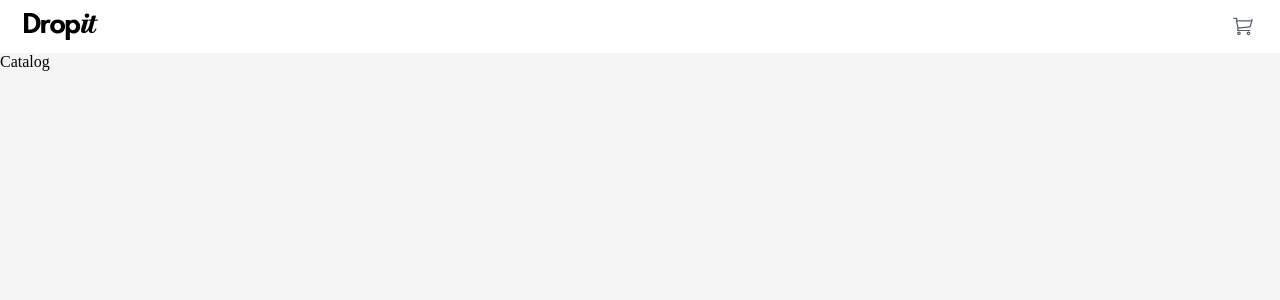
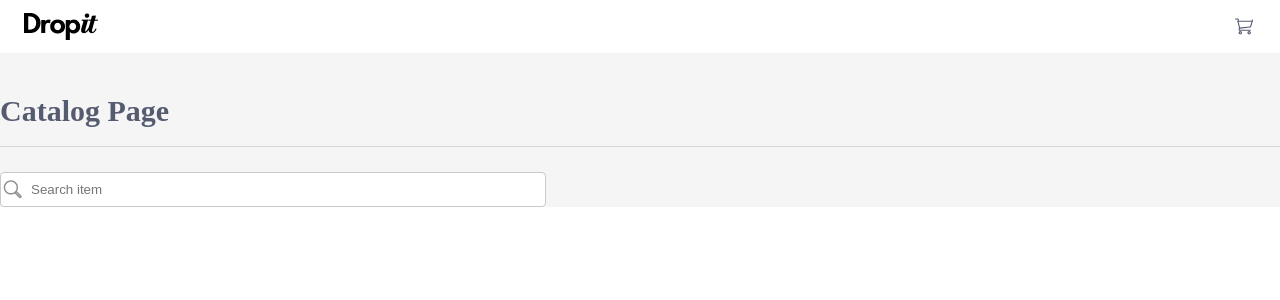
Before and after one commit to ItaiBarkav/dropit, an Angular app: page / in a window 1280 px wide. Shown: the top 300 px of the page. Built offline with nearby package versions, Linux system fonts and the light colour scheme.

Commit message:
Add search item input

```diff
--- a/angular.json
+++ b/angular.json
@@ -20,17 +20,13 @@
             "outputPath": "dist/dropit",
             "index": "src/index.html",
             "browser": "src/main.ts",
-            "polyfills": [
-              "zone.js"
-            ],
+            "polyfills": ["zone.js"],
             "tsConfig": "tsconfig.app.json",
             "inlineStyleLanguage": "scss",
-            "assets": [
-              "src/favicon.ico",
-              "src/assets"
-            ],
+            "assets": ["src/favicon.ico", "src/assets"],
             "styles": [
-              "src/styles.scss"
+              "src/styles.scss",
+              "./node_modules/@angular/material/prebuilt-themes/indigo-pink.css"
             ],
             "scripts": []
           },
@@ -79,19 +75,11 @@
         "test": {
           "builder": "@angular-devkit/build-angular:karma",
           "options": {
-            "polyfills": [
-              "zone.js",
-              "zone.js/testing"
-            ],
+            "polyfills": ["zone.js", "zone.js/testing"],
             "tsConfig": "tsconfig.spec.json",
             "inlineStyleLanguage": "scss",
-            "assets": [
-              "src/favicon.ico",
-              "src/assets"
-            ],
-            "styles": [
-              "src/styles.scss"
-            ],
+            "assets": ["src/favicon.ico", "src/assets"],
+            "styles": ["src/styles.scss"],
             "scripts": []
           }
         }
--- a/src/app/app.config.ts
+++ b/src/app/app.config.ts
@@ -1,9 +1,13 @@
-import { ApplicationConfig } from '@angular/core';
+import { provideHttpClient, withFetch } from '@angular/common/http';
+import { ApplicationConfig, importProvidersFrom } from '@angular/core';
+import { BrowserAnimationsModule } from '@angular/platform-browser/animations';
 import { provideRouter } from '@angular/router';
-
-import { provideHttpClient, withFetch } from '@angular/common/http';
 import { routes } from './app.routes';
 
 export const appConfig: ApplicationConfig = {
-  providers: [provideRouter(routes), provideHttpClient(withFetch())],
+  providers: [
+    provideRouter(routes),
+    provideHttpClient(withFetch()),
+    importProvidersFrom(BrowserAnimationsModule),
+  ],
 };
--- a/src/app/catalog/catalog.component.html
+++ b/src/app/catalog/catalog.component.html
@@ -1,4 +1,13 @@
 <div class="catalog-page">
   <app-header></app-header>
-  <div class="catalog">Catalog</div>
+  <div class="catalog">
+    <span class="title">Catalog Page</span>
+    <mat-divider></mat-divider>
+    <input
+      type="text"
+      class="search"
+      placeholder="Search item"
+      [formControl]="search"
+    />
+  </div>
 </div>
--- a/src/app/catalog/catalog.component.scss
+++ b/src/app/catalog/catalog.component.scss
@@ -3,6 +3,31 @@
   grid-template-rows: auto 1fr;
 
   .catalog {
+    padding-top: 35px;
     background-color: var(--gray-3);
+
+    .title {
+      color: var(--gray-blue);
+      font-size: 30px;
+      font-weight: 700;
+      line-height: 45px;
+      margin-bottom: 13px;
+    }
+
+    mat-divider {
+      color: var(--gray-2);
+      height: 1.25px;
+      margin: 13px 0 24px 0;
+    }
+
+    .search {
+      background: url(../../assets/Search.svg) no-repeat left;
+      height: 31px;
+      background-color: var(--white);
+      border: 1px solid var(--gray-2);
+      border-radius: 4px;
+      padding-left: 30px;
+      width: 40%;
+    }
   }
 }
--- a/src/app/catalog/catalog.component.ts
+++ b/src/app/catalog/catalog.component.ts
@@ -1,13 +1,17 @@
 import { Component } from '@angular/core';
+import { FormControl, ReactiveFormsModule } from '@angular/forms';
 import { HeaderComponent } from '../header/header.component';
+import { MaterialModule } from '../material.module';
 
 @Component({
   selector: 'app-catalog',
   standalone: true,
-  imports: [HeaderComponent],
+  imports: [HeaderComponent, MaterialModule, ReactiveFormsModule],
   templateUrl: './catalog.component.html',
   styleUrl: './catalog.component.scss',
 })
 export class CatalogComponent {
+  search = new FormControl();
+
   constructor() {}
 }
--- a/src/assets/_colors.scss
+++ b/src/assets/_colors.scss
@@ -1,3 +1,6 @@
 :root {
+  --gray-2: #c9c9c9;
   --gray-3: #f5f5f5;
+  --gray-blue: #565c70;
+  --white: #ffffff;
 }
--- a/src/styles.scss
+++ b/src/styles.scss
@@ -5,9 +5,4 @@ body {
   width: 100%;
   height: 100%;
   margin: 0;
-
-  * {
-    box-sizing: border-box;
-    height: 100%;
-  }
 }
```
Also changed, not shown: src/assets/Search.svg (added).
